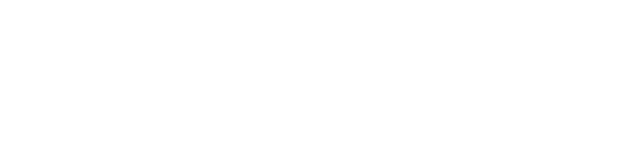
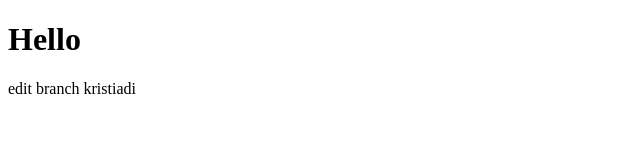
Before and after one commit to benediiiicts/kelompokManpro, a plain HTML site: page index.html in a window 1280 px wide. Shown: the whole page, without its empty margins (0-640 px from the left). Drawn offline with Linux system fonts and the light colour scheme.

Commit message:
Edit index.html

```diff
--- a/index.html
+++ b/index.html
@@ -1,10 +1,10 @@
 <!DOCTYPE html>
 <html>
 	<head>
-
 	</head>
 	<body>
-		<div></div>
+		<h1>Hello</h1>
+		<div><p>edit branch kristiadi</p></div>
 		<div></div>
 		<div></div>
 	</body>
```
